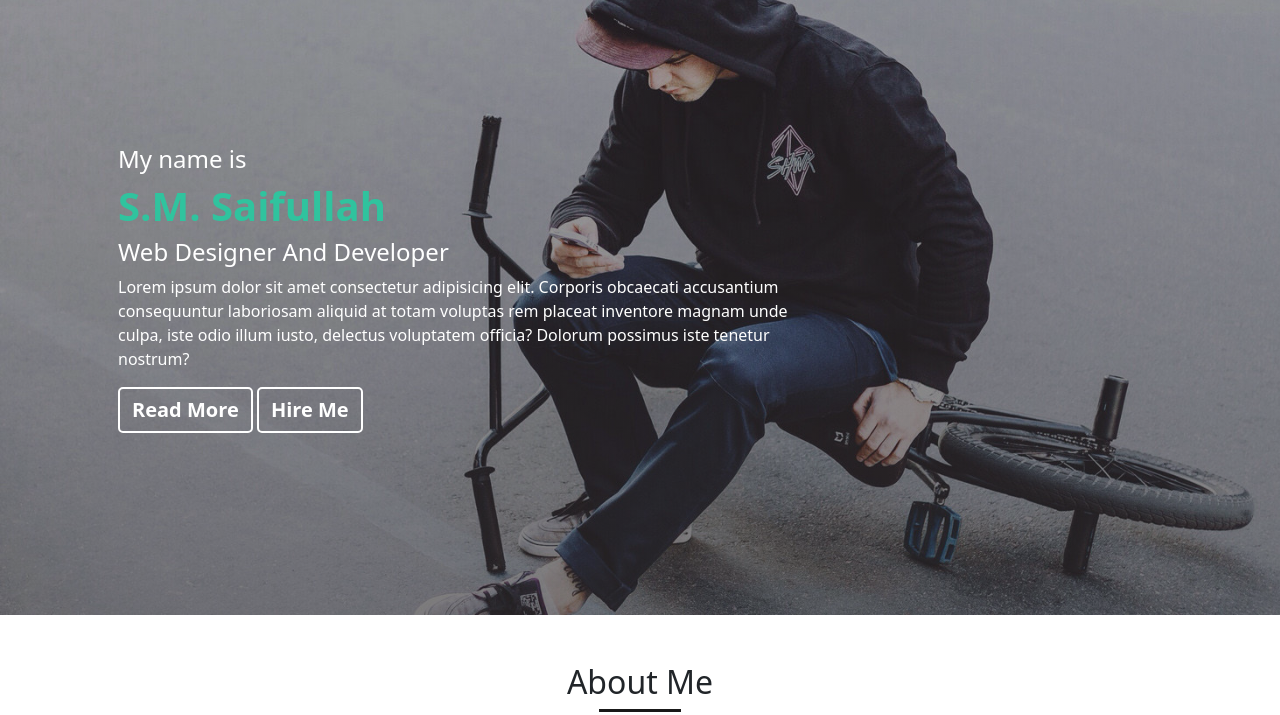
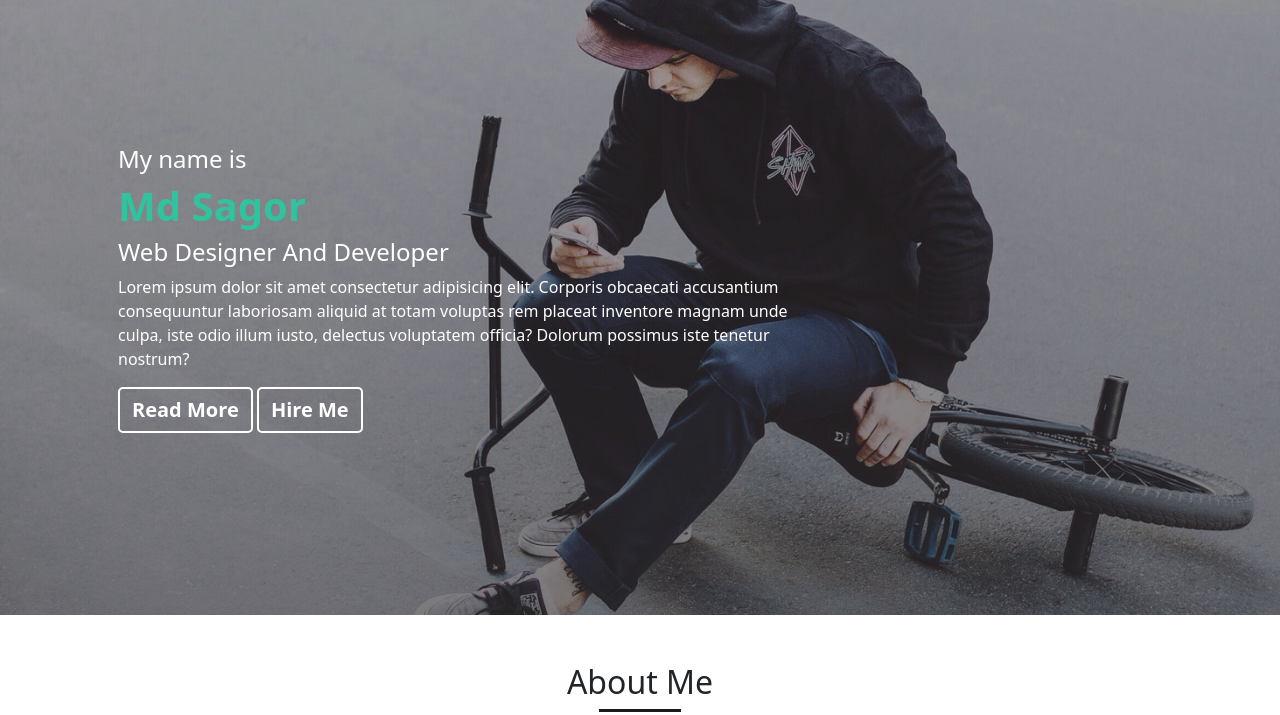
Before and after one commit to SaifS23/Activity, a plain HTML site: page index.html in a window 1280 px wide. Shown: the part 85-800 px from the top of the page. Drawn offline with nearby package versions, Linux system fonts and the light colour scheme.

Commit message:
Update index.html

```diff
--- a/index.html
+++ b/index.html
@@ -58,7 +58,7 @@
               <div class="row my-5">
                 <div class="col-12 col-lg-8">
                   <h4 class="color-bright">My name is</h4>
-                  <h1 class="fs-1 fw-bolder">S.M. Saifullah</h1>
+                  <h1 class="fs-1 fw-bolder">Md Sagor</h1>
                   <h4 class="color-bright">Web Designer And Developer</h4>
                   <p class="color-bright">Lorem ipsum dolor sit amet consectetur adipisicing elit. Corporis obcaecati accusantium consequuntur laboriosam aliquid at totam voluptas rem placeat inventore magnam unde culpa, iste odio illum iusto, delectus voluptatem officia? Dolorum possimus iste tenetur nostrum?</p>
                   <!-- <button class="header-banner-button px-4 py-2" type="button">
```
